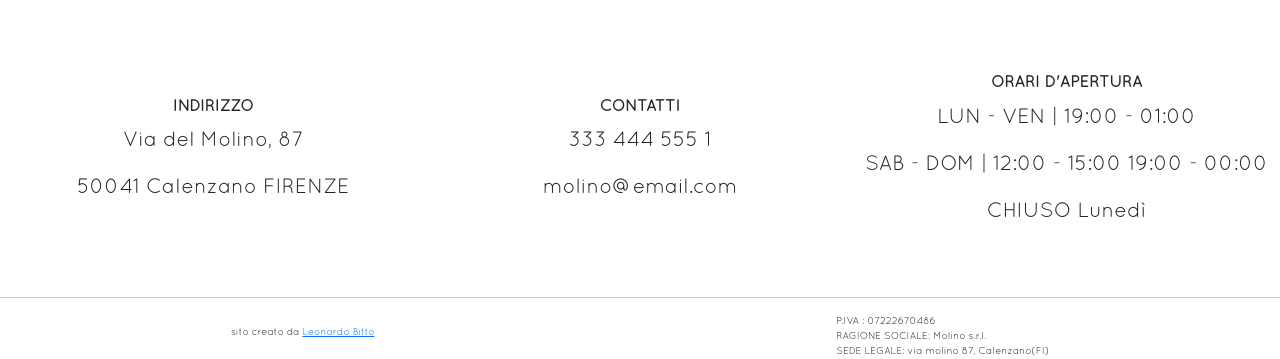
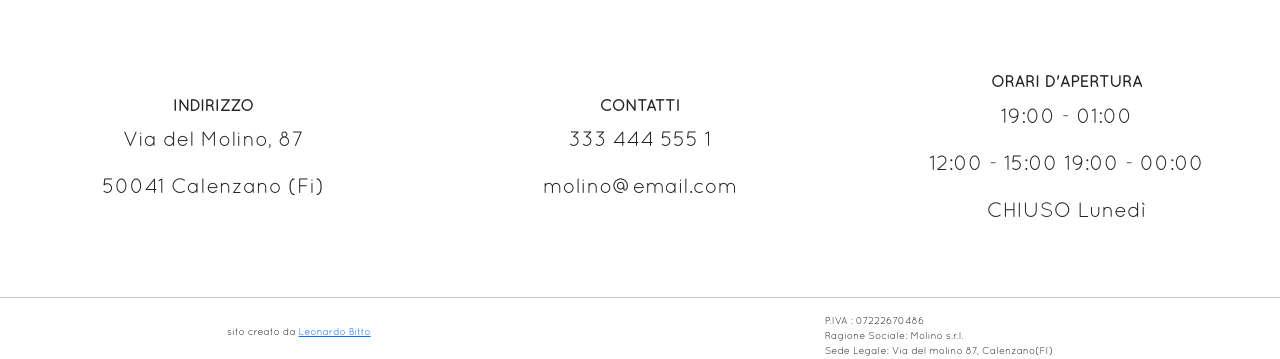
Before and after one commit to leoBitto/restaurant, a Django app: page / in a window 1280 px wide. Shown: the part 525-884 px from the top of the page. Run offline with Django 4.2, Linux system fonts and the light colour scheme; data comes from the database, SQL or seed files in the repository.

Commit message:
changed text inside base and landing

```diff
--- a/base/website/templates/website/base.html
+++ b/base/website/templates/website/base.html
@@ -28,8 +28,8 @@
 
             <div class="d-flex flex-column justify-content-around" style="font-size:10px">
                 <span class="">P.IVA : 07222670486</span>
-                <span class="">RAGIONE SOCIALE: Molino s.r.l.</span>
-                <span class="">SEDE LEGALE: via molino 87, Calenzano(FI)</span>
+                <span class="">Ragione Sociale: Molino s.r.l.</span>
+                <span class="">Sede Legale: Via del molino 87, Calenzano(FI)</span>
 
             </div>
         </footer>
--- a/base/website/templates/website/landing.html
+++ b/base/website/templates/website/landing.html
@@ -64,7 +64,7 @@
         <div class="m-auto col-md-4">
             <h6 class="boldest"> INDIRIZZO  </h6>
             <p> Via del Molino, 87 </p>
-            <p> 50041 Calenzano FIRENZE</p>
+            <p> 50041 Calenzano (Fi)</p>
         </div>
         <!-- END - LOCATION -->
 
@@ -79,8 +79,8 @@
         <!-- OPENING HOURS -->
         <div class="m-auto col-md-4">
             <h6 class="boldest"> ORARI D'APERTURA  </h6>
-            <p> LUN - VEN | {{opening_hours.weekdays}} </p>
-            <p> SAB - DOM | {{opening_hours.weekend}} </p>
+            <p>{{opening_hours.weekdays}} </p>
+            <p>{{opening_hours.weekend}} </p>
             <p> CHIUSO {{opening_hours.closing_day}} </p>
         </div>
         <!-- END - OPENING HOURS -->
```
